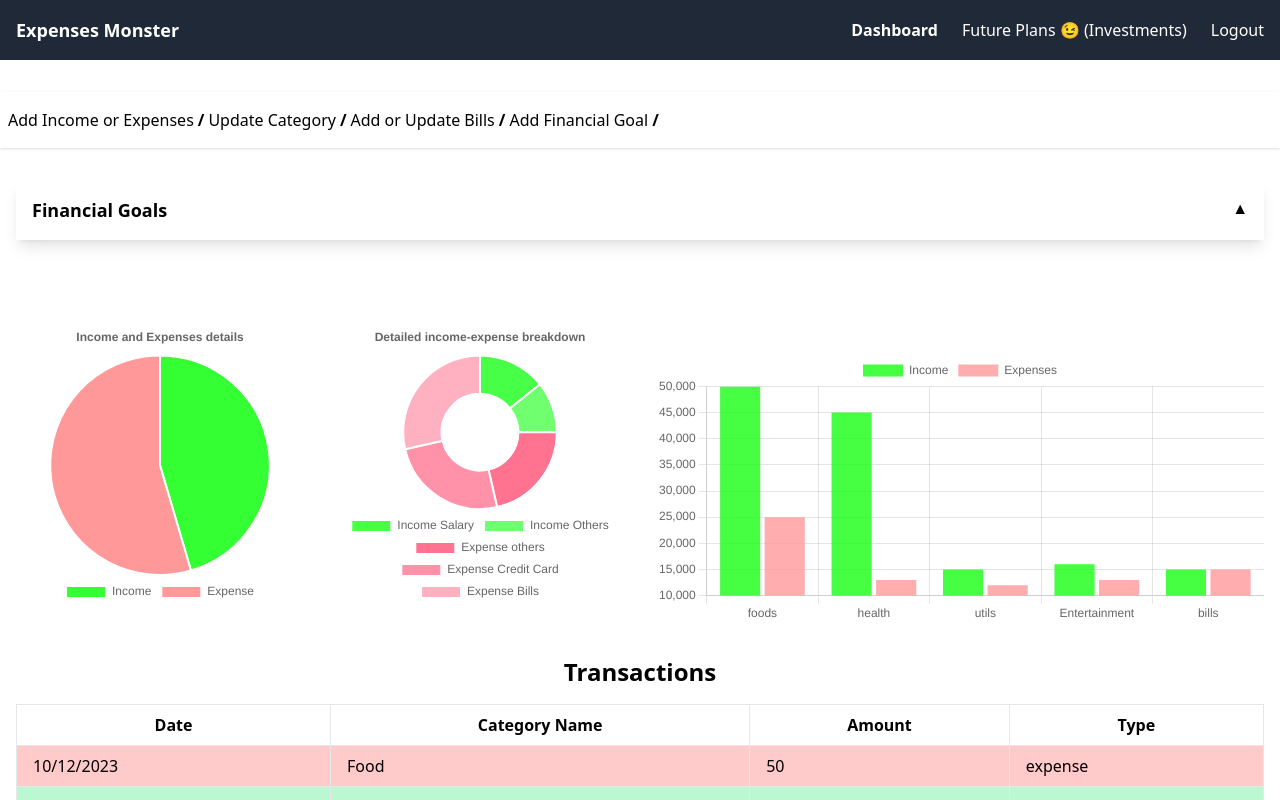
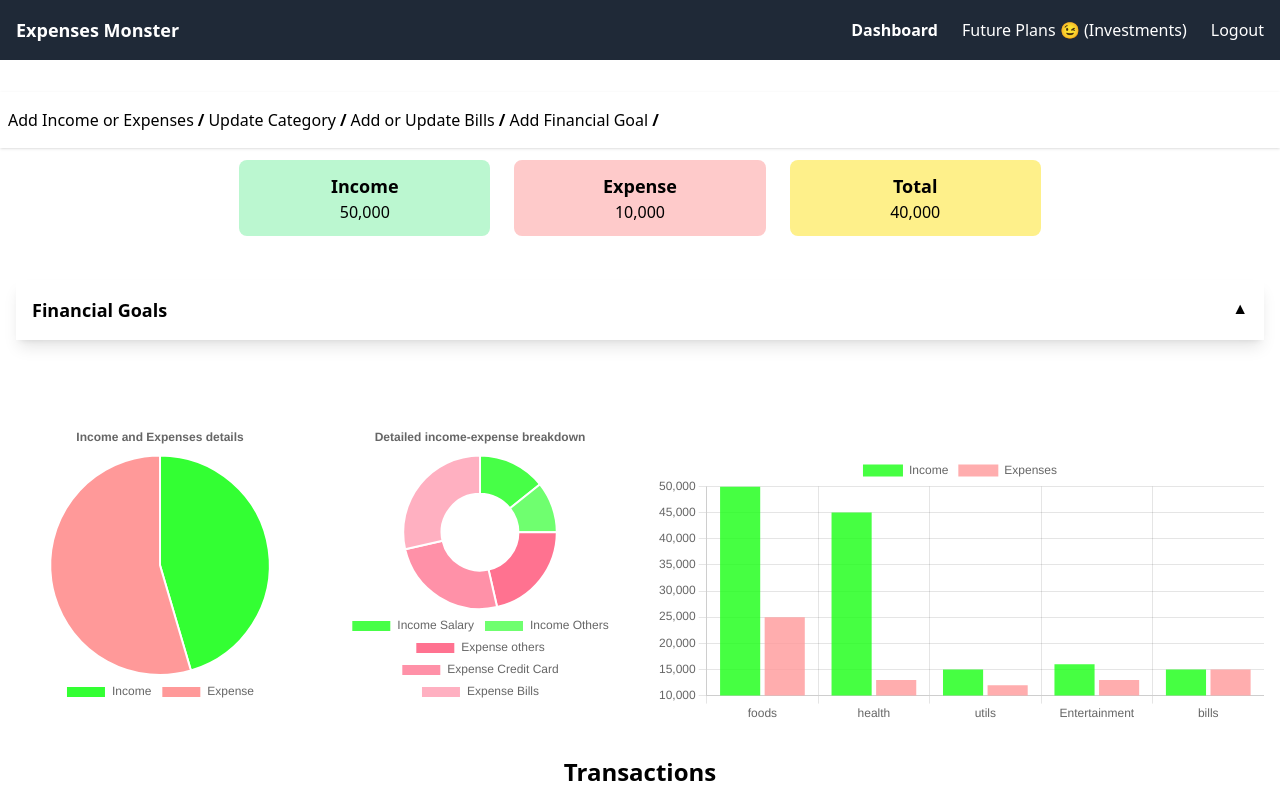
Before and after one commit to 1001pranav/expenseMonster, a Next.js app in the folder frontend/expense-tracker/: page / in a window 1280 px wide. Shown: the top 800 px of the page. Built offline with nearby package versions, Linux system fonts and the light colour scheme.

Commit message:
Feat: Added income expense card

```diff
--- a/frontend/expense-tracker/components/dashboard.tsx
+++ b/frontend/expense-tracker/components/dashboard.tsx
@@ -9,6 +9,8 @@ import { FinancialGoals as financialGoalsInterface, Transaction } from "@/consta
 import { ReactNode, useEffect, useRef, useState, RefObject } from "react";
 import { SubNav } from "./navbar";
 import FinancialGoals from "./financialGoal";
+import incomeExpenseCard from "./incomeExpenseCard";
+import IncomeExpenseCard from "./incomeExpenseCard";
 
 export default function Dashboard(): ReactNode {
     const [isIncomeExpensePopupOpen, setIsAddPopupOpen] = useState(false);
@@ -86,6 +88,7 @@ export default function Dashboard(): ReactNode {
                     }]
                 }
             />
+            <IncomeExpenseCard income={50000} expense={10000}/>
             <FinancialGoals  financialGoals={financialGoals} setFinancial={setFinancialGoals}/>
             <AddIncomeExpense isOpen={isIncomeExpensePopupOpen} onClose={() => setIsAddPopupOpen(false) } refObj={incomeExpenseFormRef}/>
             <UpdateCategory isOpen={isCategoryUpdatePopupOpen} onClose={() => setIsCategoryUpdatePopupOpen(false)} refObj={updateCategoryFormRef} />
--- /dev/null
+++ b/frontend/expense-tracker/components/incomeExpenseCard.tsx
@@ -0,0 +1,24 @@
+import { IncomeExpenseCard } from "@/constant/interfaces";
+import { ReactNode } from "react";
+
+export default function (props: IncomeExpenseCard): ReactNode{
+    try {
+
+        return <div className="flex justify-center max-w-7xl flex-wrap p-3 rounded-lg">
+            <div className="left-0  bg-green-200 p-3 mx-3 w-1/5 rounded-lg">
+                <div className="font-bold text-center text-lg">Income</div>
+                <div className=" text-center ">{props.income.toLocaleString()}</div>
+            </div>
+            <div className="rounded-lg  bg-red-200 w-1/5 p-3 mx-3">
+                <div className="font-bold text-center text-lg">Expense</div>
+                <div className="text-center ">{props.expense.toLocaleString()}</div>
+            </div>
+            <div className="rounded-lg  bg-yellow-200 w-1/5 p-3 mx-3">
+                <div className="font-bold text-center text-lg">Total</div>
+                <div className="text-center ">{(props.income - props.expense).toLocaleString()}</div>
+            </div>
+        </div>
+    } catch (error) {
+        console.log("Error on Income Expense Card");
+    }
+}
--- a/frontend/expense-tracker/constant/interfaces.ts
+++ b/frontend/expense-tracker/constant/interfaces.ts
@@ -181,3 +181,8 @@ export interface TableProps {
     data: any[];
     rowClick: ()=>void;
 }
+
+export interface IncomeExpenseCard {
+    income: number;
+    expense: number;
+}
```
